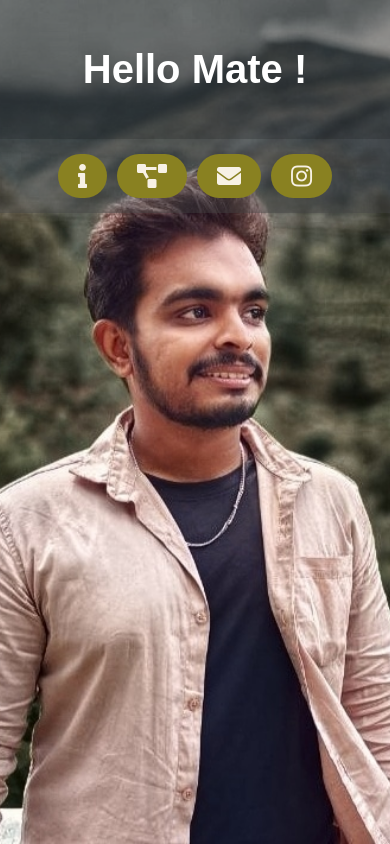
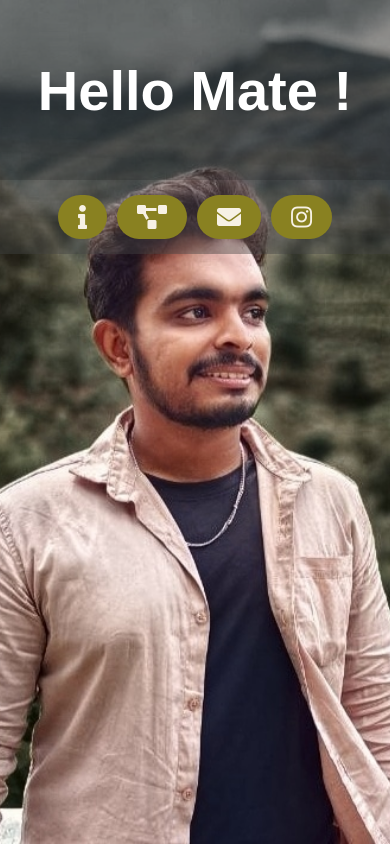
Before and after one commit to sandeep-37/threeseven, a plain HTML site: page index.html in a window 390 px wide. Drawn offline with Linux system fonts and the light colour scheme.

Commit message:
Update index.html

```diff
--- a/index.html
+++ b/index.html
@@ -21,7 +21,7 @@
     padding: 20px;
     text-align: center;
     position: relative;
-    font-size: 20px;
+    font-size: 28px;
 }
         .navbar {
             background-color: #4444446e;
@@ -69,7 +69,7 @@
     padding: 20px;
     text-align: center;
     position: relative;
-    font-size: 20px;
+    font-size: 28px;
         }
         body {
             font-family: Arial, sans-serif;
@@ -89,7 +89,7 @@
     padding: 20px;
     text-align: center;
     position: relative;
-    font-size: 20px;
+    font-size: 28px;
         }
         .navbar {
             background-color: #4444446e;
```
